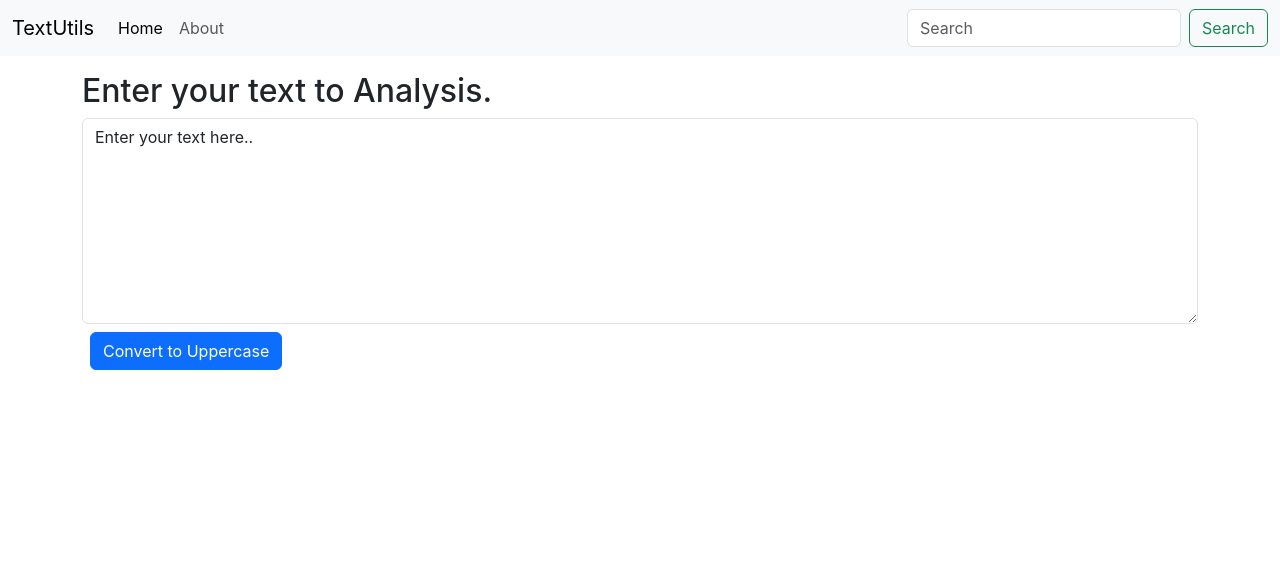
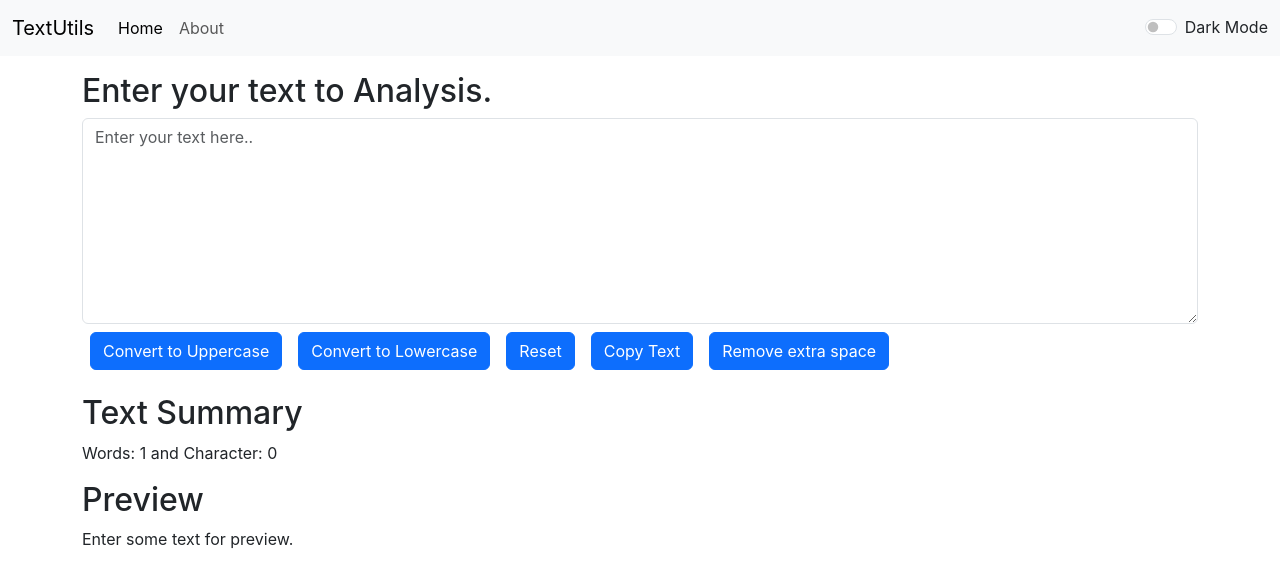
Before and after one commit to jaykishor-chauhan/React-Js, a React (Create React App) app: page / in a window 1280 px wide. Shown: the top 586 px of the page. Built offline with nearby package versions, Linux system fonts and the light colour scheme.

Commit message:
textutils commit

```diff
--- a/src/App.js
+++ b/src/App.js
@@ -1,10 +1,25 @@
 import Navbar from "./components/Navbar";
 import TextBox from "./components/TextBox";
+import Alert from "./components/Alert";
+import { useState } from "react";
 function App() {
+
+  const [alert, setAlert] = useState(null);
+  const showAlert = (message, type)=>{
+    setAlert({
+      message: message,
+      type: type
+    })
+    setTimeout(() => {
+      setAlert(null);
+    }, 4000);
+  }
+
   return (
     <>
     <Navbar title="TextUtils" />
-    <TextBox heading='Enter your text to Analysis.' />
+    <Alert alert={alert} />
+    <TextBox heading='Enter your text to Analysis.' showAlert={showAlert} />
     </>
   );
 }
--- /dev/null
+++ b/src/components/Alert.js
@@ -0,0 +1,13 @@
+import React from 'react'
+
+export default function Alert(props) {
+
+    const toCapatilized = (word)=>{
+        return word.charAt(0).toUpperCase() + word.slice(1);
+    }
+  return (
+    props.alert && <div className={`alert alert-${props.alert.type} alert-dismissible fade show`} role="alert">
+        <strong>{toCapatilized(props.alert.type)}!</strong> {props.alert.message}
+    </div>
+  )
+}
--- a/src/components/Navbar.js
+++ b/src/components/Navbar.js
@@ -20,10 +20,10 @@ export default function Navbar(props) {
                                 <a className="nav-link" href="/">About</a>
                             </li>
                         </ul>
-                        <form className="d-flex" role="search">
-                            <input className="form-control me-2" type="search" placeholder="Search" aria-label="Search" />
-                            <button className="btn btn-outline-success" type="submit">Search</button>
-                        </form>
+                        <div class="form-check form-switch">
+                            <input class="form-check-input" type="checkbox" role="switch" id="flexSwitchCheckDefault" />
+                            <label class="form-check-label" for="flexSwitchCheckDisabled">Dark Mode</label>
+                        </div>
                     </div>
                 </div>
             </nav>
--- a/src/components/TextBox.js
+++ b/src/components/TextBox.js
@@ -2,6 +2,8 @@ import React from 'react'
 import { useState } from "react"
 
 export default function TextBox(props) {
+
+  const [text, setText] = useState("");
 
   const handleOnChange = (evnt)=>{
     setText(evnt.target.value);
@@ -10,16 +12,47 @@ export default function TextBox(props) {
   const converToUppercase = ()=>{
     let newText = text.toUpperCase();
     setText(newText);
+    props.showAlert('Text has successfully converted to uppercase.', 'success');
   }
 
-  const [text, setText] = useState('Enter your text here..');
+  const converToLowercase = ()=>{
+    let newText = text.toLowerCase();
+    setText(newText);
+    props.showAlert('Text has successfully converted to lower case.', 'success');
+  }
+
+  const restText = ()=>{
+    setText("");
+    props.showAlert('Text has successfully reset.', 'success');
+  }
+
+  const copyText = ()=>{
+    let cpyText = document.getElementById('textBox');
+    cpyText.select();
+    navigator.clipboard.writeText(cpyText.value);
+    props.showAlert('Text has successfully copied to clipboard.', 'success');
+  }
+
+  const removeExtraSpacr = ()=>{
+    setText(text.replace(/\s+/g, ' ').trim());
+    props.showAlert('Extra space has been successfully removed from text.', 'success');
+  }
+
 
   return (
     <div>
       <div className="mb-3 container mt-3">
         <h2>{props.heading}</h2>
-        <textarea className="form-control" value={text} onChange={handleOnChange} id="textBox" rows="8"></textarea>
-        <button className='btn btn-primary m-2' onClick={converToUppercase}>Convert to Uppercase</button>
+        <textarea className="form-control" id="textBox" placeholder='Enter your text here..' value={text} onChange={handleOnChange} rows="8"></textarea>
+        <button className='btn btn-primary m-2' onClick={converToUppercase} alert={alert}>Convert to Uppercase</button>
+        <button className='btn btn-primary m-2' onClick={converToLowercase}>Convert to Lowercase</button>
+        <button className='btn btn-primary m-2' onClick={restText}>Reset</button>
+        <button className='btn btn-primary m-2' onClick={copyText}>Copy Text</button>
+        <button className='btn btn-primary m-2' onClick={removeExtraSpacr}>Remove extra space</button>
+        <h2 className='mt-3'>Text Summary</h2>
+        <p>Words: {text.split(" ").length} and Character: {text.length}</p>
+        <h2>Preview</h2>
+        <p>{text.length > 0 ? text:'Enter some text for preview.'}</p>
       </div>
     </div>
   )
```
